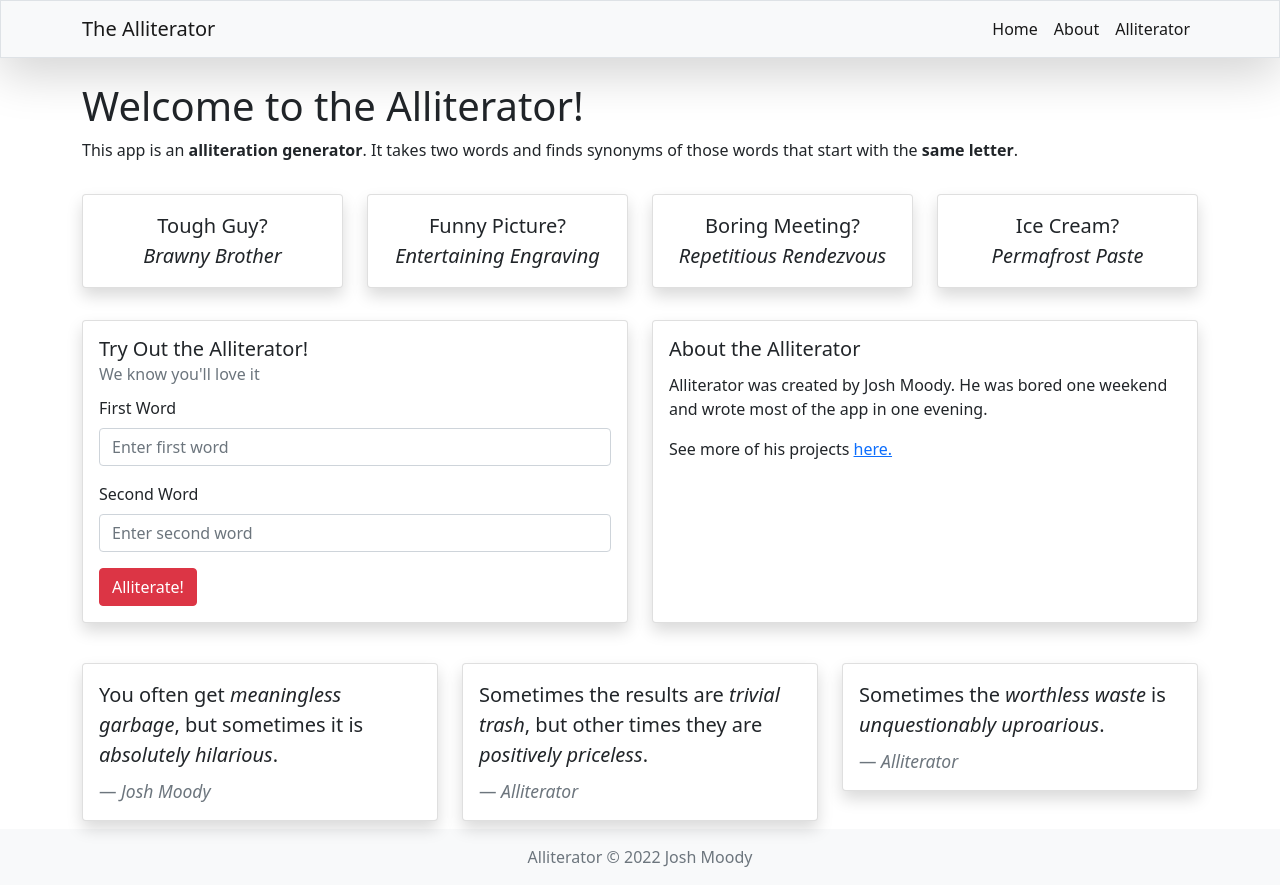
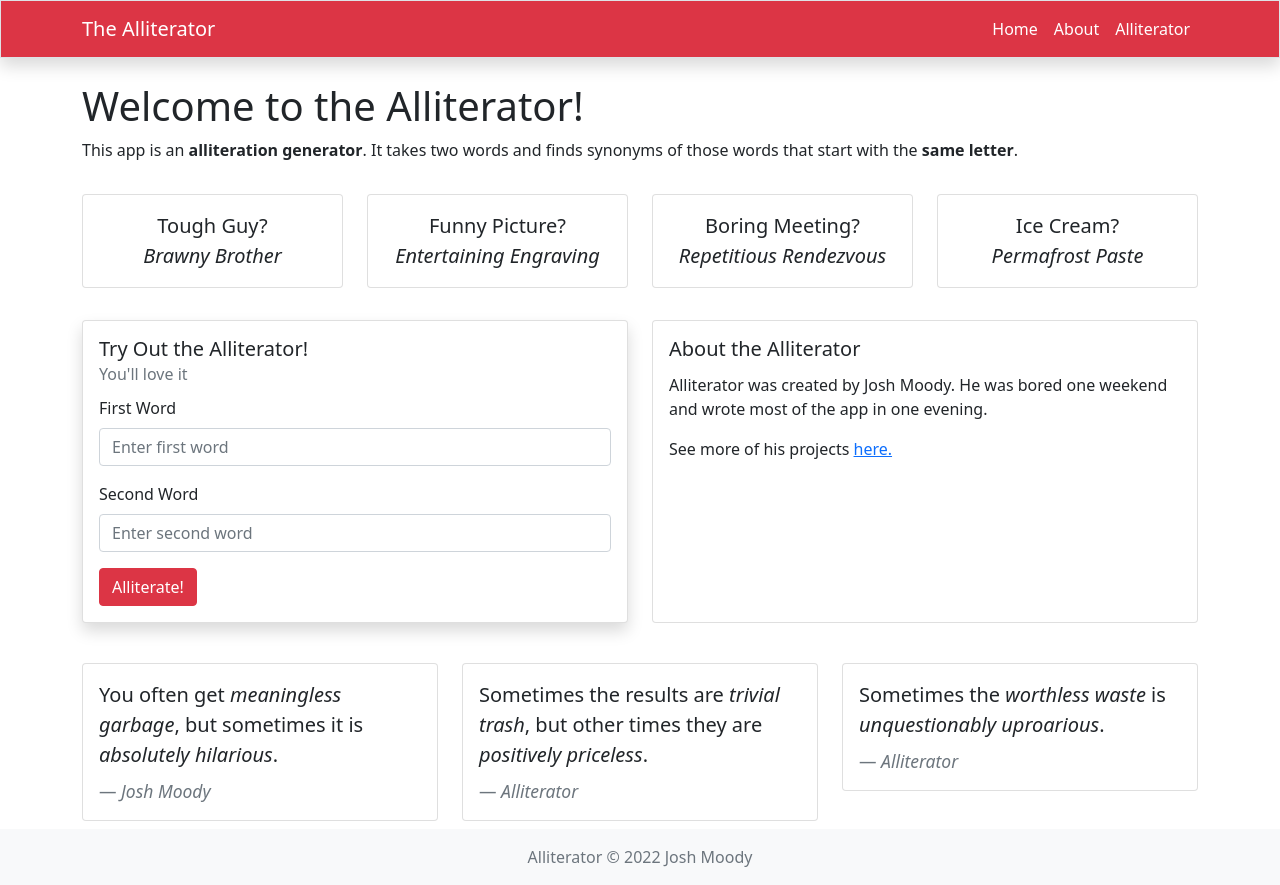
Before and after one commit to joshmoody24/alliterator, a Django app: page / in a window 1280 px wide. Run offline with Django 4.2, Linux system fonts and the light colour scheme.

Commit message:
minor style and color tweaks

```diff
--- a/mainapp/templates/alliterator.html
+++ b/mainapp/templates/alliterator.html
@@ -5,7 +5,7 @@
 	<div class="col-md-8 col-lg-6">
 		<div class="card p-3 shadow rounded">
 		<h5 class="card-title">Try Out the Alliterator!</h5>
-		<h6 class="card-subtitle mb-2 text-muted">We know you'll love it</h6>
+		<h6 class="card-subtitle mb-2 text-muted">You'll love it</h6>
 		<form class="mt-1" method="post" action={% url 'submit' %}>
 			{% csrf_token %}
 			<div class="mb-3">
--- a/mainapp/templates/base.html
+++ b/mainapp/templates/base.html
@@ -7,7 +7,7 @@
 	</head>
 	<body class="d-flex flex-column min-vh-100">
 		<header>
-			<nav class="navbar navbar-expand-lg navbar-light bg-light mb-4 shadow-lg border border-1">
+			<nav class="navbar navbar-expand-lg navbar-dark bg-danger mb-4 shadow border border-1">
 				<div class="container">
 					<a class="navbar-brand" href="{% url 'index' %}">The Alliterator</a>
 					<button class="navbar-toggler" type="button" data-bs-toggle="collapse" data-bs-target="#navbarNav" aria-controls="navbarNav" aria-expanded="false" aria-label="Toggle navigation">
--- a/mainapp/templates/index.html
+++ b/mainapp/templates/index.html
@@ -11,25 +11,25 @@
 
 <div class="row mb-4">
 	<div class="col-md-3 py-2">
-		<div class="card p-2 my-2 h-100 shadow rounded d-flex flex-column justify-content-center align-items-center">
+		<div class="card p-2 my-2 h-100 rounded d-flex flex-column justify-content-center align-items-center">
 			<blockquote class="blockquote mb-0 text-center">Tough Guy?<br /><em>Brawny Brother</em>
 			</blockquote>
 		</div>
 	</div>
 	<div class="col-md-3 py-2">
-		<div class="card p-2 my-2 h-100 shadow rounded d-flex flex-column justify-content-center align-items-center">
+		<div class="card p-2 my-2 h-100 rounded d-flex flex-column justify-content-center align-items-center">
 			<blockquote class="blockquote mb-0 text-center">Funny Picture?<br /><em>Entertaining Engraving</em>
 			</blockquote>
 		</div>
 	</div>
 	<div class="col-md-3 py-2">
-		<div class="card p-2 my-2 h-100 shadow rounded d-flex flex-column justify-content-center align-items-center">
+		<div class="card p-2 my-2 h-100 rounded d-flex flex-column justify-content-center align-items-center">
 			<blockquote class="blockquote mb-0 text-center">Boring Meeting?<br /><em>Repetitious Rendezvous</em>
 			</p>
 		</div>
 	</div>
 	<div class="col-md-3 py-2">
-		<div class="card p-2 my-2 h-100 shadow rounded d-flex flex-column justify-content-center align-items-center">
+		<div class="card p-2 my-2 h-100 rounded d-flex flex-column justify-content-center align-items-center">
 			<blockquote class="blockquote mb-0 text-center">Ice Cream?<br /><em>Permafrost Paste</em>
 			</blockquote>
 		</div>
@@ -41,7 +41,7 @@
 	<div class="col-md-8 col-lg-6">
 		<div class="card p-3 shadow rounded">
 		<h5 class="card-title">Try Out the Alliterator!</h5>
-		<h6 class="card-subtitle mb-2 text-muted">We know you'll love it</h6>
+		<h6 class="card-subtitle mb-2 text-muted">You'll love it</h6>
 		<form class="mt-1" method="post" action={% url 'submit' %}>
 			{% csrf_token %}
 			<div class="mb-3">
@@ -61,7 +61,7 @@
 	<div class="d-block d-md-none col-12 py-3"></div>
 
 	<div class="col-md-4 col-lg-6">
-		<div class="card p-3 shadow rounded h-100">
+		<div class="card p-3 rounded h-100">
 			<h5 class="card-title">About the Alliterator</h5>
 			<h6 class="card-subtitle mb-2 text-muted"></h6>
 			<p class="card-text">Alliterator was created by Josh Moody. He was bored one weekend and wrote most of the app in one evening.</p>
@@ -73,7 +73,7 @@
 
 <div class="row mt-4">
 	<div class="col-md-4">
-		<div class="card p-3 my-2 shadow rounded">
+		<div class="card p-3 my-2 rounded">
 			<blockquote class="blockquote mb-0">
 				<p class="mb-0">You often get <em>meaningless garbage</em>, but sometimes it is <em>absolutely hilarious</em>.
 				</p>
@@ -82,7 +82,7 @@
 		</div>
 	</div>
 	<div class="col-md-4">
-		<div class="card p-3 my-2 shadow rounded">
+		<div class="card p-3 my-2 rounded">
 			<blockquote class="blockquote mb-0">
 				<p class="mb-0">Sometimes the results are <em>trivial trash</em>, but other times they are <em>positively priceless</em>.
 				</p>
@@ -91,7 +91,7 @@
 		</div>
 	</div>
 	<div class="col-md-4">
-		<div class="card p-3 my-2 shadow rounded">
+		<div class="card p-3 my-2 rounded">
 			<blockquote class="blockquote mb-0">
 				<p class="mb-0">Sometimes the <em>worthless waste</em> is <em>unquestionably uproarious</em>.
 				</p>
```
